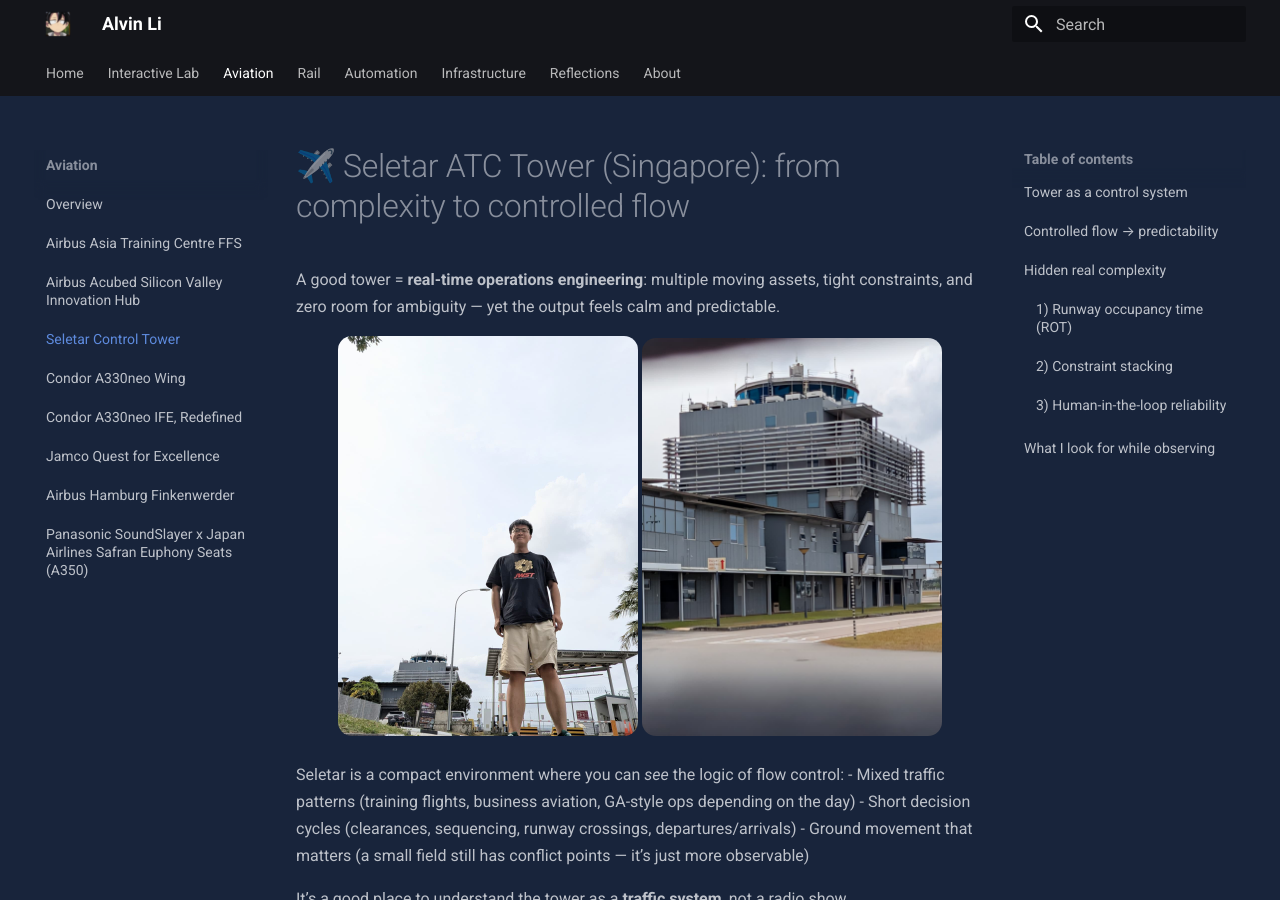
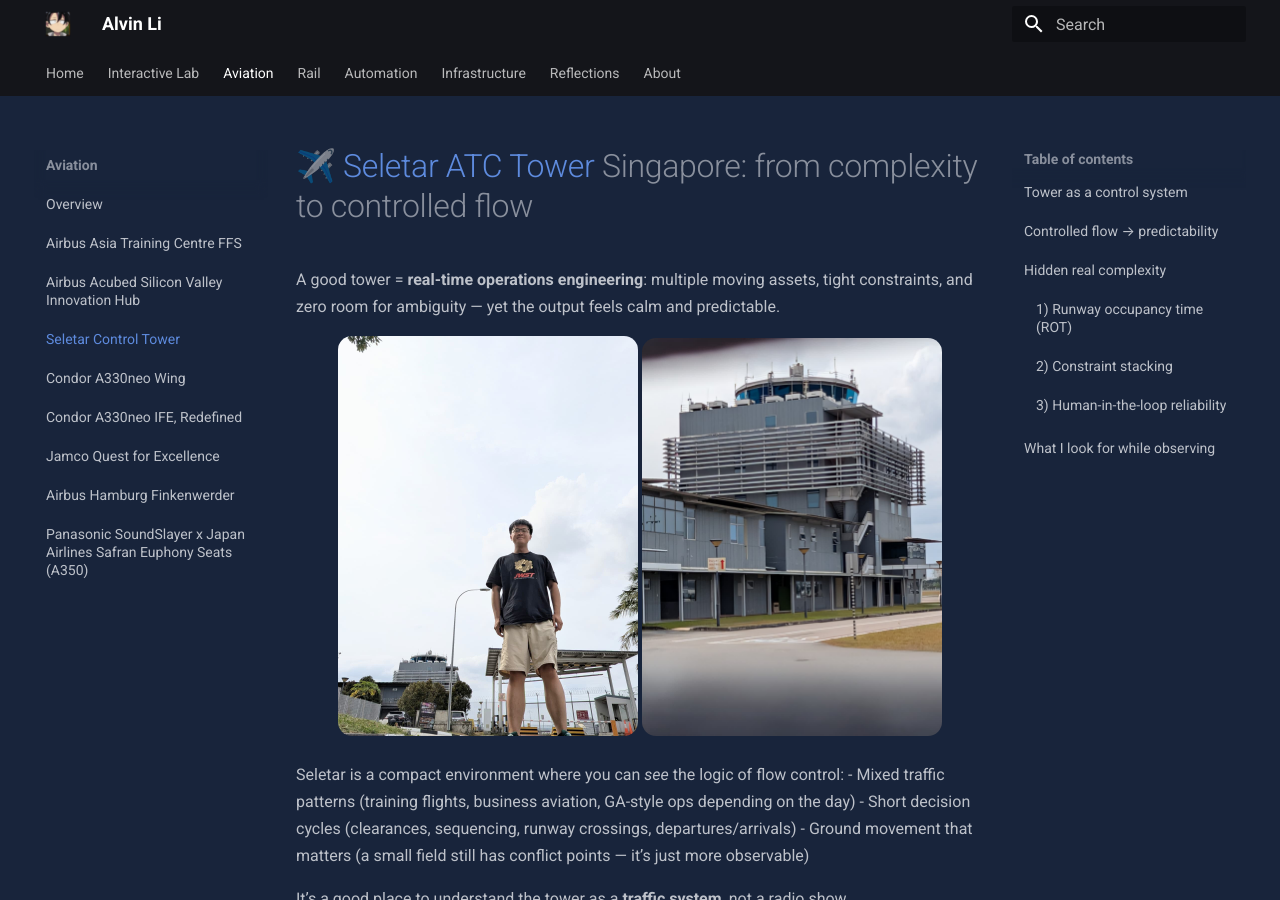
Before and after one commit to alvvvli/alvin-site, an MkDocs documentation site: the page built from docs/aviation/sel.md, in a window 1280 px wide and 900 px high. Built offline with MkDocs 1.6.1 and Material for MkDocs 9.7.7, drawn with Linux system fonts in a browser that asks for light colours; some of the changed lines change nothing that is shown.

Commit message:
Update sel.md

```diff
--- a/docs/aviation/sel.md
+++ b/docs/aviation/sel.md
@@ -1,4 +1,4 @@
-# ✈️ Seletar ATC Tower (Singapore): from complexity to controlled flow
+# ✈️ [Seletar ATC Tower](https://www.caas.gov.sg/who-we-are/areas-of-responsibility/ensuring-safe-efficient-air-traffic-flows/our-facilities) Singapore: from complexity to controlled flow
 
 A good tower = **real-time operations engineering**: multiple moving assets, tight constraints, and zero room for ambiguity — yet the output feels calm and predictable.
 
```
